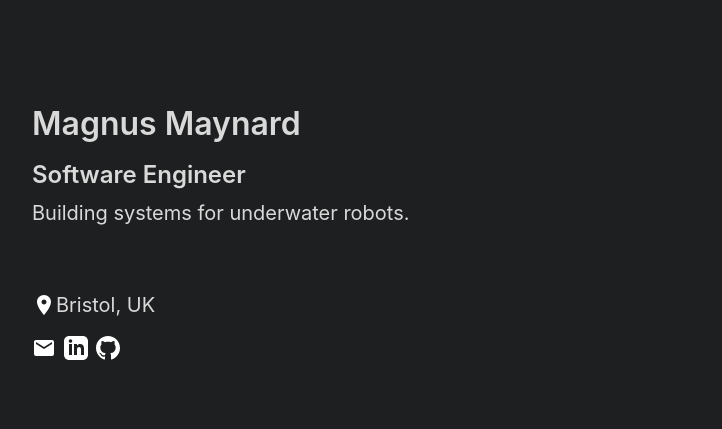
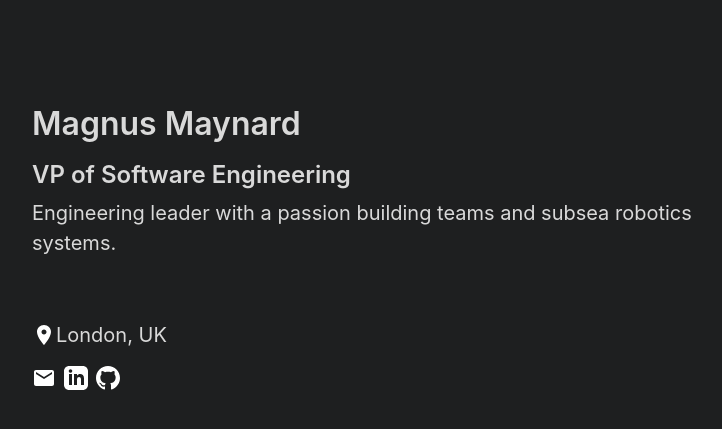
Before and after one commit to magnusmaynard/magnusmaynard.github.io, a Jekyll site: the page built from index.md, in a window 1280 px wide. Shown: the top 429 px of the page, without its empty margins (272-994 px from the left). Built offline with Jekyll 4.4.1, drawn with Linux system fonts in a browser that asks for light colours.

Commit message:
Updating job title and blurb

```diff
--- a/index.md
+++ b/index.md
@@ -3,13 +3,13 @@ layout: page
 title: Magnus Maynard
 ---
 
-## Software Engineer
-Building systems for underwater robots.
+## VP of Software Engineering
+Engineering leader with a passion building teams and subsea robotics systems.
 
 <br>
 <div style="display: flex;">
   <img aria-hidden="true" style="filter: invert(1.0);" src="{{ '/assets/icons/location.svg' | relative_url }}"/>
-  <p>Bristol, UK</p>
+  <p>London, UK</p>
 </div>
 <div style="display: flex;">
   <a href="mailto:contact@magnus.co.uk" style="display: flex; margin-right:8px;">
```
